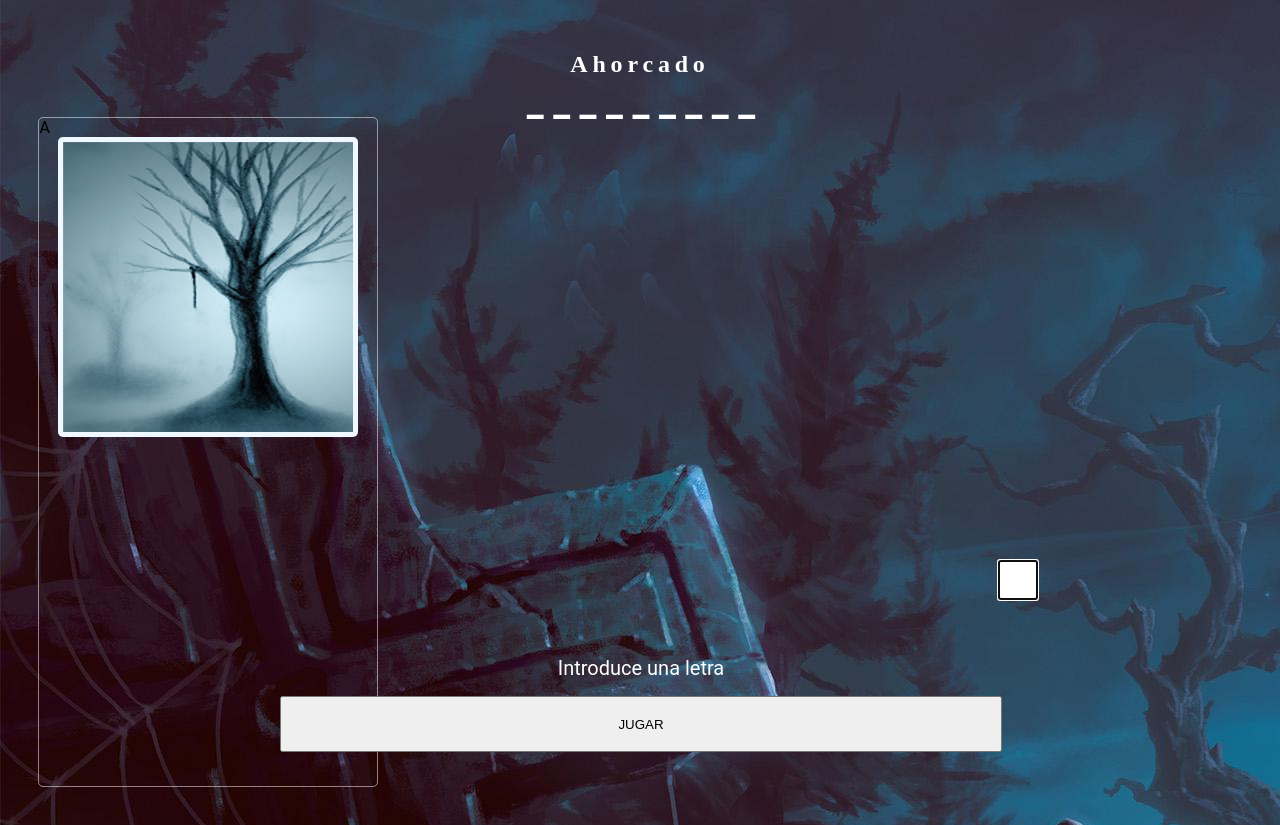
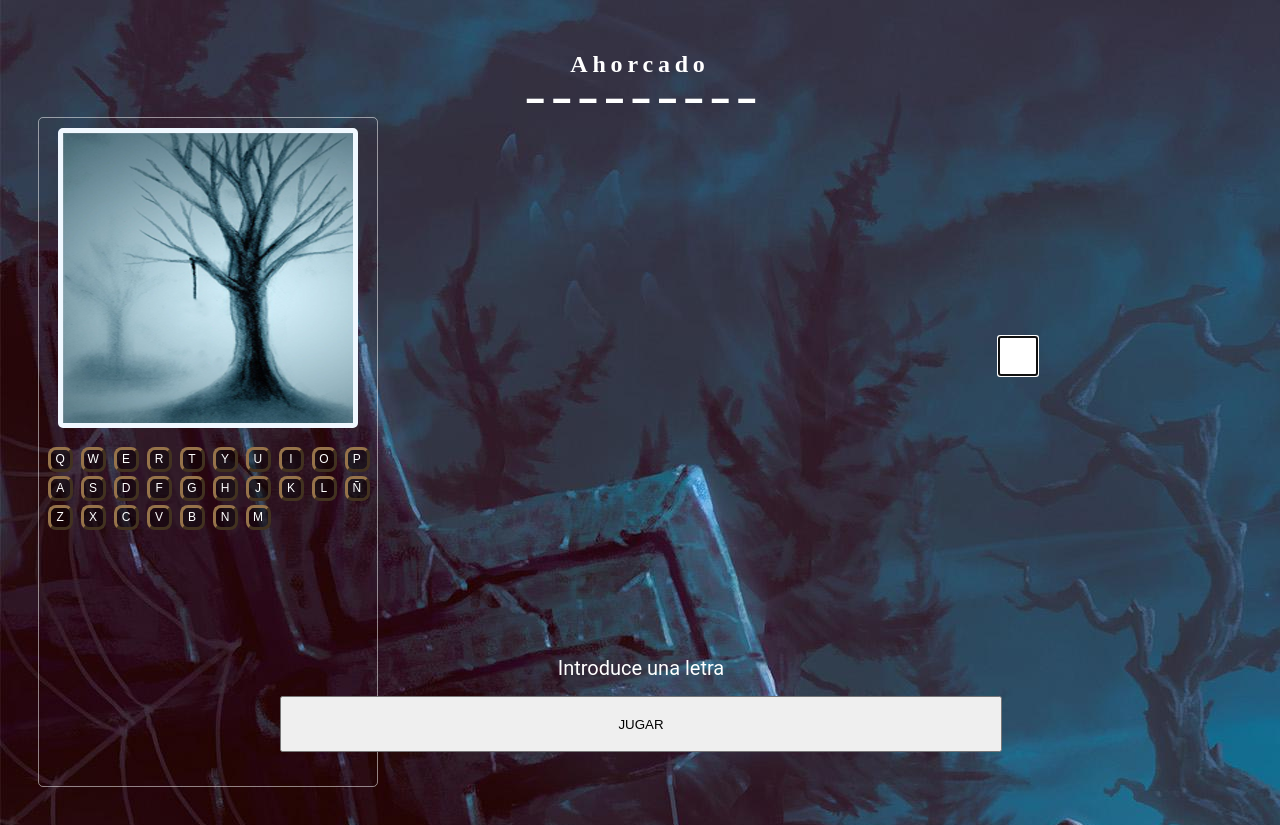
Before and after one commit to DSTAngelo/Project_two, a plain HTML site: page index.html in a window 1280 px wide. Drawn offline with nearby package versions, Linux system fonts and the light colour scheme; a web font is replaced by a local one.

Commit message:
AP3-MAY30

```diff
--- a/css/ahoracado.css
+++ b/css/ahoracado.css
@@ -51,6 +51,7 @@ header{
 #imagenAhorcado{
     width:96%;
     align-items: center;
+    margin-top: 3%;
     margin-left: 5.5%;
     height: 300px;
     width: 300px;
@@ -65,7 +66,7 @@ header{
 
 .lineaCinco{                        /*Contenedor de letra*/
     position: absolute;
-    top: 10%;
+    top: 8%;
     width:94%;
     text-align: center;
 }
@@ -80,8 +81,7 @@ header{
 .lineaTres{                        /*contenedor input*/
     position: absolute;
     display: inline-block;
-
-    top: 70%;
+    top: 42%;
     left: 78%;
     padding: 0 0 0 0;
 }
@@ -187,3 +187,23 @@ header{
     border-color: aliceblue;
 
 }
+
+/* TECLADO */
+#teclado {
+    margin-top: 5%;
+    margin-left: 2%;
+    align-items: center;
+}
+
+#teclado button.key {
+    border: 3px outset #96734a;
+    color: #FFF;
+    font-size: 12px;
+    height: 25px;
+    width: 25px;
+    background-color: rgba(0, 0, 0, 0.4);
+    margin: 2px;
+    text-align: center;
+    text-indent: -1px;
+    border-radius: 8px;
+}
--- a/index.html
+++ b/index.html
@@ -24,7 +24,7 @@
         <main>
             <div class = "container">
 
-                <div><label>A</label></div>
+
 
                 <div class="lineaCinco" id="SalidaLetraMovimiento">
                     <label id="salidaLetra"></label>
@@ -40,6 +40,41 @@
                 </div>
                 <div id = "lineaGanador"></div>
                 <div id = "lineaPerdedor"></div>
+
+                <div id="teclado">
+                    <button type="button" class="key" value="A"> Q </button>
+                    <button type="button" class="key" value="A"> W </button>
+                    <button type="button" class="key" value="A"> E </button>
+                    <button type="button" class="key" value="A"> R </button>
+                    <button type="button" class="key" value="A"> T </button>
+                    <button type="button" class="key" value="A"> Y </button>
+                    <button type="button" class="key" value="A"> U </button>
+                    <button type="button" class="key" value="A"> I </button>
+                    <button type="button" class="key" value="A"> O </button>
+                    <button type="button" class="key" value="A"> P </button>
+
+                    <button type="button" class="key" value="A"> A </button>
+                    <button type="button" class="key" value="A"> S </button>
+                    <button type="button" class="key" value="A"> D </button>
+                    <button type="button" class="key" value="A"> F </button>
+                    <button type="button" class="key" value="A"> G </button>
+                    <button type="button" class="key" value="A"> H </button>
+                    <button type="button" class="key" value="A"> J </button>
+                    <button type="button" class="key" value="A"> K </button>
+                    <button type="button" class="key" value="A"> L </button>
+                    <button type="button" class="key" value="A"> Ñ </button>
+
+                    <button type="button" class="key" value="A"> Z </button>
+                    <button type="button" class="key" value="A"> X </button>
+                    <button type="button" class="key" value="A"> C </button>
+                    <button type="button" class="key" value="A"> V </button>
+                    <button type="button" class="key" value="A"> B </button>
+                    <button type="button" class="key" value="A"> N </button>
+                    <button type="button" class="key" value="A"> M </button>
+
+
+                </div>
+
             </div>
         </main>
 
--- a/js/prototipo.js
+++ b/js/prototipo.js
@@ -160,7 +160,7 @@ function evaluacion() {
       document.querySelector("#imagenAhorcado").style.backgroundPosition =
         -(300 * contadorErrores) + "px 0";
       console.log(contadorErrores);
-      if (contadorErrores == 4) {
+      if (contadorErrores == 5) {
         console.log(contadorErrores);
         alert("perdiste");
         desabilitar("#caracter");
```
